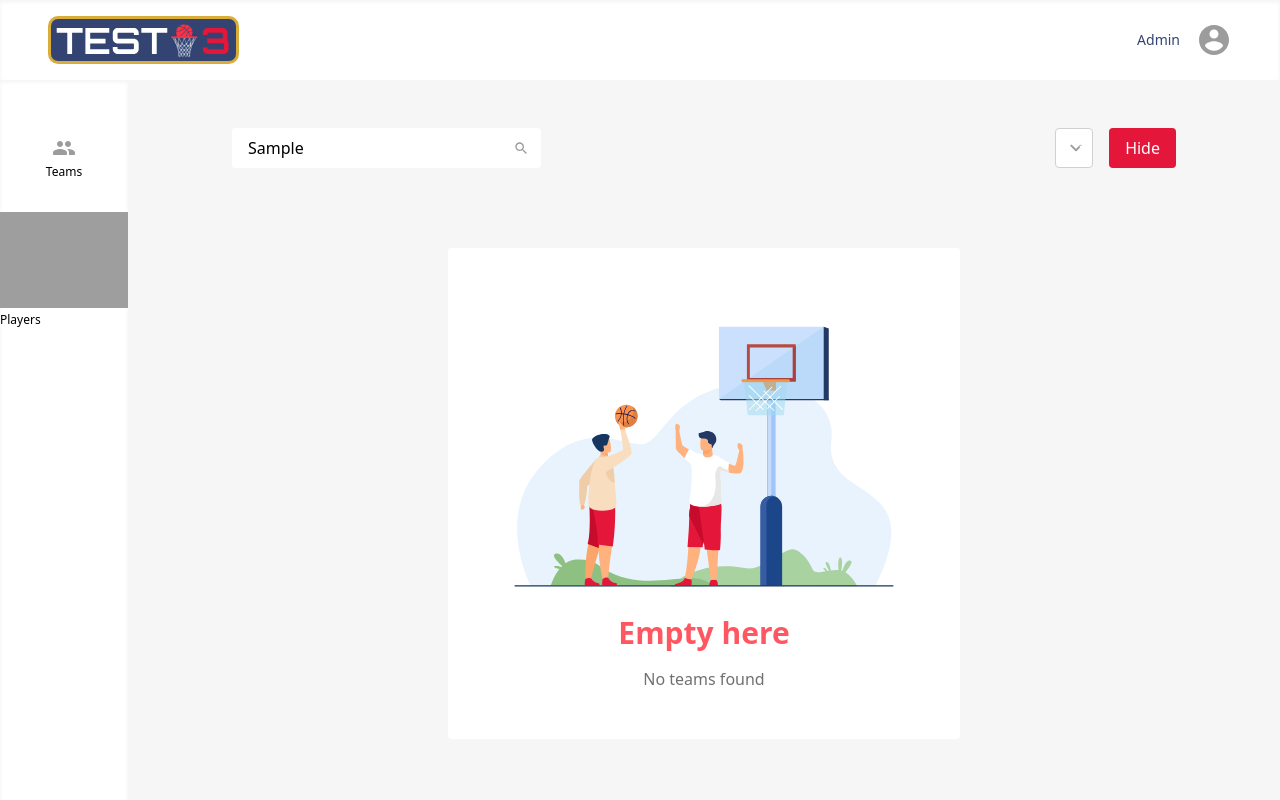
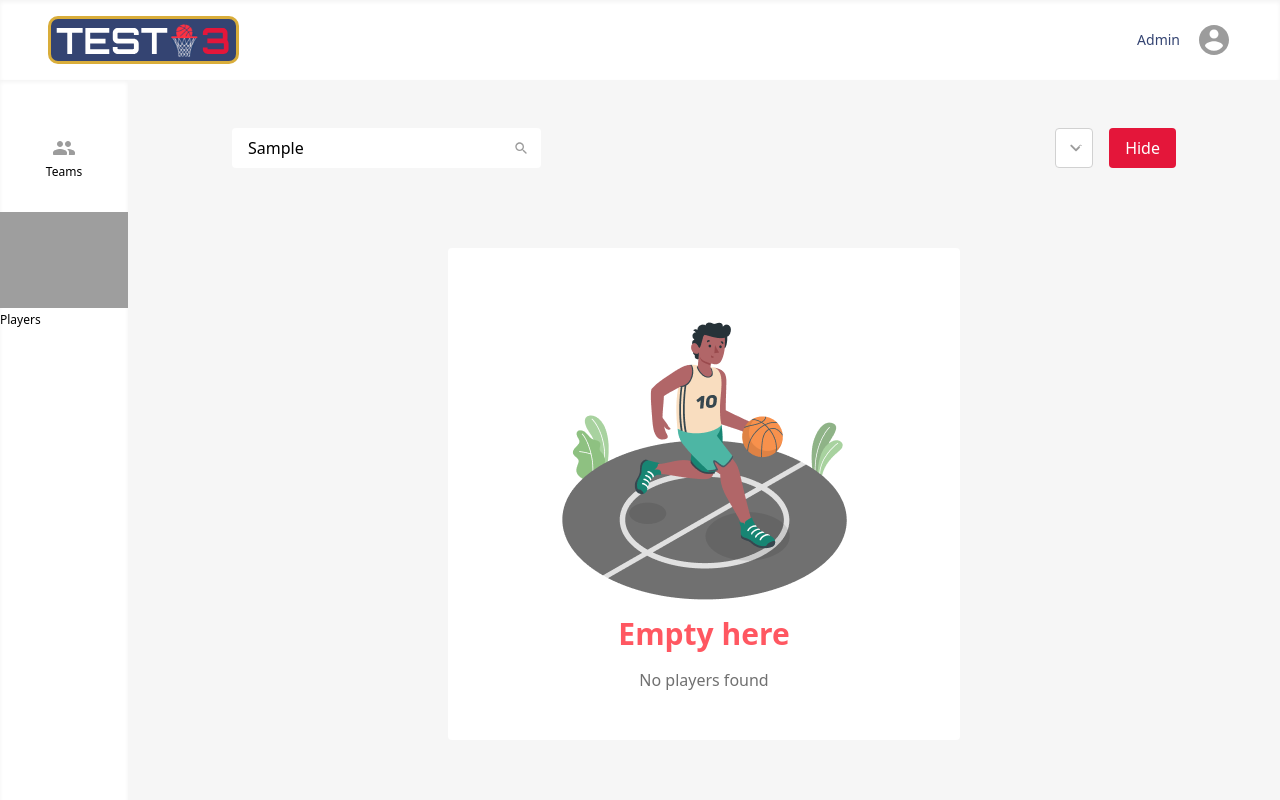
Before and after one commit to serverwind/teamForge, a React (Vite) app: page /players in a window 1280 px wide. Both pictures are taken after typing "Sample" into the empty fields and a click on the button "Add +". Shown: the top 800 px of the page. Built offline with nearby package versions, Linux system fonts and the light colour scheme; grey boxes are pictures that could not be loaded.

Commit message:
Different img for not found teams || players

```diff
--- a/src/components/ui/NotFound.tsx
+++ b/src/components/ui/NotFound.tsx
@@ -1,11 +1,9 @@
-import notFoundImg from "../../assets/not-found.svg"
-
-export const NotFound = () => {
+export const NotFound = ({ img, text }) => {
   return (
     <div className="sm:px-4 py-12 my-20 sm:max-w-lg bg-white mx-auto rounded">
-      <img className="mx-auto rounded" src={notFoundImg} alt="Not Found" />
+      <img className="mx-auto rounded" src={img} alt="Not Found" />
       <h2 className="text-center font-bold text-3xl text-lightRed mb-4">Empty here</h2>
-      <p className="text-center text-grey">No teams found</p>
+      <p className="text-center text-grey">{text}</p>
     </div>
   )
 }
--- a/src/components/ui/PlayerCard.tsx
+++ b/src/components/ui/PlayerCard.tsx
@@ -29,7 +29,7 @@ export const PlayerCard = ({ players, teams, currentPage, animate }: PlayerProps
                 <img src={player.photo} alt={player.name} className="h-36 mx-auto" />
               </div>
               <div className="bg-dark text-center px-2 py-4 sm:py-6 rounded-b h-24 flex flex-col gap-2 justify-center">
-                <div key={player.id} className="text-sm text-white font-bold flex gap-2 justify-center sm:text-lg">
+                <div key={player.id} className="text-xs sm:text-sm text-white font-bold flex gap-2 justify-center sm:text-lg">
                   <span>{player.name}</span>
                   <span className="text-lightRed">#{player.number}</span>
                 </div>
--- a/src/components/ui/Search.tsx
+++ b/src/components/ui/Search.tsx
@@ -27,9 +27,7 @@ export const Search = ({ setCurrentPage, search }: SearchProps) => {
       {(formik) => (
         <form onChange={formik.handleSubmit} className="relative">
           <input placeholder="Search..." name="search" className="bg-white rounded px-4 py-2 w-full" onChange={formik.handleChange} value={formik.values.search} />
-          <button type="submit" onClick={handlePageChange} className="absolute right-3 top-3">
-            <img src={searchIcon} alt="search" />
-          </button>
+            <img src={searchIcon} alt="search" className="absolute right-3 top-3"/>
         </form>
       )}
     </Formik>
--- a/src/pages/Players/Players.tsx
+++ b/src/pages/Players/Players.tsx
@@ -8,6 +8,7 @@ import { searchPlayers } from "../../store/playersReducer";
 import { NotFound } from "../../components/ui/NotFound";
 import { SelectItemsAmount } from "../../components/ui/SelectItemsAmount";
 import { SelectTeams } from "../../components/ui/SelectTeams";
+import notFoundImg from "../../assets/player.png";
 
 interface PlayersProps {
   players: [];
@@ -46,7 +47,7 @@ export const Players = ({ players, filteredPlayers, teams, totalPages, currentPa
             <Search setCurrentPage={setCurrentPage} search={searchPlayers} />
             <SelectTeams teams={teams} players={players} />
           </div>
-          {players.length === 0 && <NotFound />}
+          {players.length === 0 && <NotFound img={notFoundImg} text="No players found" />}
           <section className="grid grid-cols-2 sm:grid-cols-3 gap-4 my-4">
             <PlayerCard players={filteredPlayers.length != 0 ? filteredPlayers : players} teams={teams} currentPage={currentPage} animate={animate} />
           </section>
--- a/src/pages/Team/Team.tsx
+++ b/src/pages/Team/Team.tsx
@@ -114,7 +114,7 @@ export const Team = () => {
                   <td className="hidden sm:table-cell text-grey text-center text-sm">Age</td>
                 </tr>
                 {players.map((player) => (
-                  <tr onClick={() => navigateToPlayer(player.id)} className="border-b border-lightGray">
+                  <tr onClick={() => navigateToPlayer(player.id)} className="border-b border-lightGray cursor-pointer">
                     <td className="text-grey text-center text-sm" key={player.id}>
                       {player.number}
                     </td>
--- a/src/pages/Teams/Teams.tsx
+++ b/src/pages/Teams/Teams.tsx
@@ -5,10 +5,10 @@ import { Pagination } from "../../components/ui/Pagination";
 import { useState, useEffect } from "react";
 import { Search } from "../../components/ui/Search";
 import { searchTeams } from "../../store/teamsReducer";
-import { ConfirmButton } from "../../components/ui/ConfirmButton";
 import { Link } from "react-router-dom";
 import { NotFound } from "../../components/ui/NotFound";
 import { SelectItemsAmount } from "../../components/ui/SelectItemsAmount";
+import notFoundImg from "../../assets/not-found.svg";
 
 interface TeamsProps {
   teams: [];
@@ -48,9 +48,8 @@ export const Teams = ({ teams, totalPages, currentPage, setCurrentPage }: TeamsP
         <div className="my-4 sm:my-6 sm:mx-16 sm-4 sm:py-6 px-2 sm:px-10">
           <div className="flex flex-col gap-4 sm:flex-row sm:justify-between">
             <Search setCurrentPage={setCurrentPage} search={searchTeams} />
-            <ConfirmButton text="Add +" />
           </div>
-          {teams.length === 0 && <NotFound />}
+          {teams.length === 0 && <NotFound img={notFoundImg} text="No teams found" />}
           <section className="grid grid-cols-2 sm:grid-cols-3 gap-4 my-4">
             {teams.map((team: Team) => (
               <div key={`${team.id}-${currentPage}`} className={`${animate ? "animate-fade-in" : ""}`}>
```
Also changed, not shown: src/assets/player.png (added).
